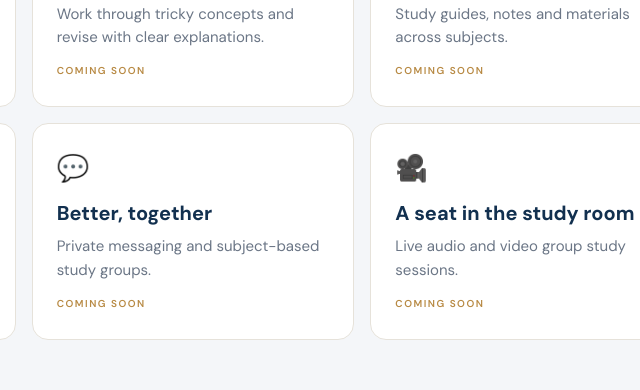
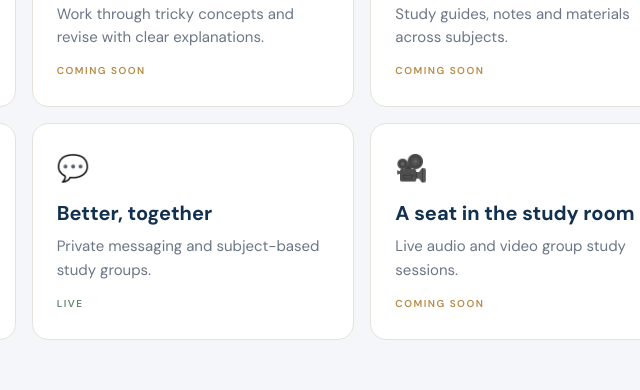
Before and after one commit to kid40093-glitch/kid40093-glitch.github.io, a plain HTML site: page index.html in a window 1280 px wide. Shown: the part 964-1354 px from the top of the page, 447-1087 px from the left. Drawn offline with nearby package versions, Linux system fonts and the light colour scheme.

Commit message:
Update index.html

```diff
--- a/index.html
+++ b/index.html
@@ -32,7 +32,8 @@
     <div class="card"><div class="icon">🤖</div><h3>AI learning assistant</h3><p>Work through tricky concepts and revise with clear explanations.</p><span class="tag">Coming soon</span></div>
     <div class="card"><div class="icon">📚</div><h3>Your digital library</h3><p>Study guides, notes and materials across subjects.</p><span class="tag">Coming soon</span></div>
     <div class="card"><div class="icon">📝</div><h3>A plan for your progress</h3><p>Assignments, projects and deadlines in one organized space.</p><span class="tag">Coming soon</span></div>
-    <div class="card"><div class="icon">💬</div><h3>Better, together</h3><p>Private messaging and subject-based study groups.</p><span class="tag">Coming soon</span></div>
+    <a class="card" href="messages.html" style="display:block;text-decoration:none;color:inherit"><div class="icon">💬</div><h3>Better, together</h3><p>Private messaging and subject-based study groups.</p><span class="tag live">Live</span></a>
+
     <div class="card"><div class="icon">🎥</div><h3>A seat in the study room</h3><p>Live audio and video group study sessions.</p><span class="tag">Coming soon</span></div>
   </div>
 </div></section>
```
